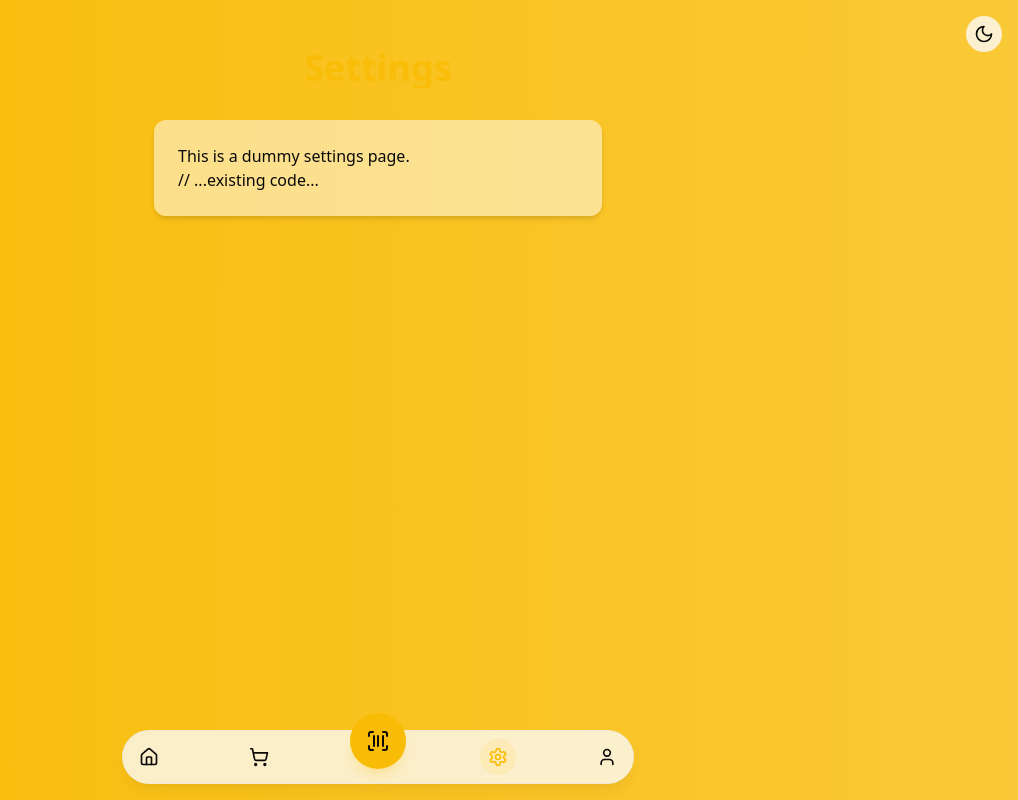
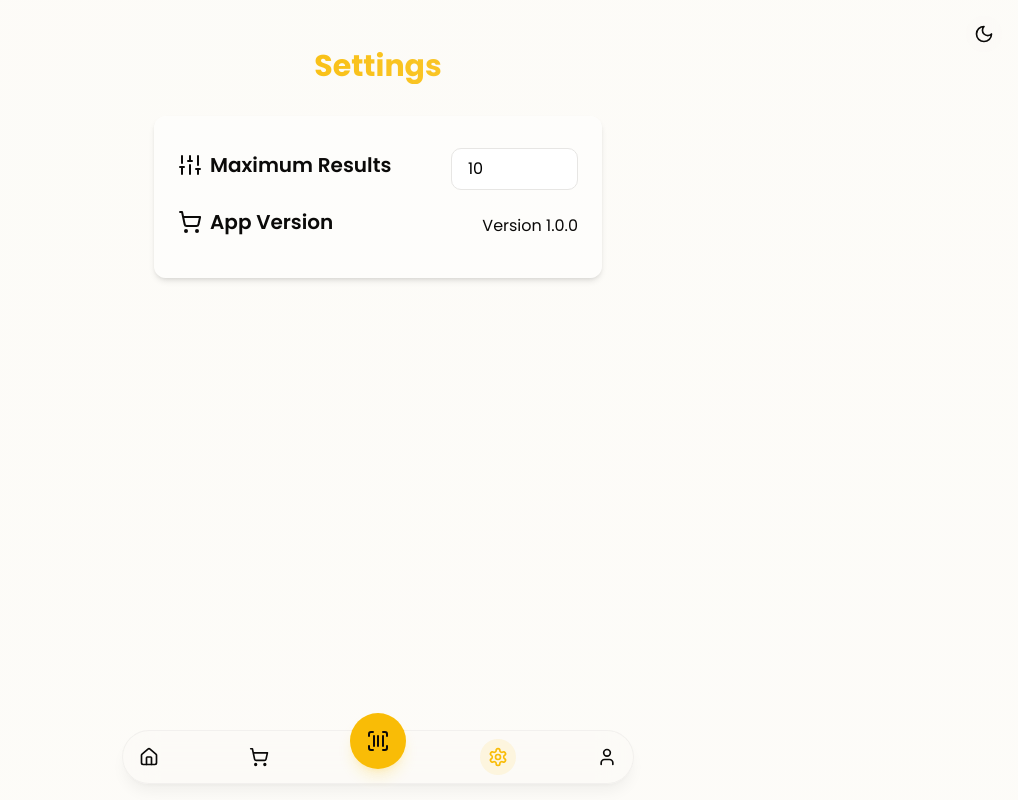
Before and after one commit to suchithh/goshop, a React (Vite) app: page /settings in a window 1280 px wide. Shown: the whole page, without its empty margins (262-1280 px from the left). Built offline with nearby package versions, Linux system fonts and the light colour scheme; no server answers.

Commit message:
Styling changes

```diff
--- a/index.html
+++ b/index.html
@@ -5,6 +5,7 @@
     <link rel="icon" type="image/svg+xml" href="/vite.svg" />
     <meta name="viewport" content="width=device-width, initial-scale=1.0" />
     <title>GoShop</title>
+    <link rel="stylesheet" href="https://fonts.googleapis.com/css2?family=Poppins:ital,wght@0,100;0,200;0,300;0,400;0,500;0,600;0,700;0,800;0,900;1,100;1,200;1,300;1,400;1,500;1,600;1,700;1,800;1,900&display=swap" />
   </head>
   <body>
     <div id="root"></div>
--- a/src/index.css
+++ b/src/index.css
@@ -71,6 +71,6 @@
     @apply border-border;
   }
   body {
-    @apply bg-gradient-to-br from-background via-background/95 to-background/90 text-foreground min-h-screen;
+    @apply bg-gradient-to-br from-background via-background/95 to-background/90 text-foreground min-h-screen font-sans;
   }
 }
--- a/src/pages/Account.jsx
+++ b/src/pages/Account.jsx
@@ -1,17 +1,22 @@
+import BottomNav from "@/components/BottomNav";
 import {
 	SignedIn,
 	SignedOut,
 	SignIn,
+	SignInButton,
 	UserButton,
 	useUser,
 } from "@clerk/clerk-react";
-// ...existing code...
 
 const Account = () => {
 	const { user } = useUser();
 
 	return (
-		<div className="min-h-screen p-4 bg-background text-foreground transition-colors duration-200">
+		<div className="min-h-screen p-4">
+			<div className="max-w-md mx-auto pt-12">
+				<h1 className="text-3xl font-bold text-center mb-8 bg-gradient-to-r from-primary to-primary/80 text-transparent bg-clip-text">
+					Your Account
+				</h1>
 				<SignedIn>
 					<div className="flex flex-col items-center">
 						<UserButton />
@@ -29,9 +34,11 @@ const Account = () => {
 					</div>
 				</SignedIn>
 				<SignedOut>
-				<SignIn path="/sign-in" routing="path" />
+					Sign in to sync your saved items across devices.
+					<SignInButton>Sign in</SignInButton>
 				</SignedOut>
-			// ...existing code...
+			</div>
+			<BottomNav />
 		</div>
 	);
 };
--- a/src/pages/Cart.jsx
+++ b/src/pages/Cart.jsx
@@ -21,7 +21,7 @@ const Cart = () => {
 	};
 
 	return (
-		<div className="min-h-screen p-4 bg-background text-foreground transition-colors duration-200">
+		<div className="min-h-screen p-4 ">
 			<button
 				onClick={() => navigate("/")}
 				className="mb-4 flex items-center gap-2"
--- a/src/pages/Home.jsx
+++ b/src/pages/Home.jsx
@@ -1,6 +1,6 @@
 import React, { useState } from "react";
 import { useNavigate } from "react-router-dom";
-import { Search } from "lucide-react";
+import { Search, ShoppingCart } from "lucide-react";
 import BottomNav from "@/components/BottomNav";
 
 const Home = () => {
@@ -17,9 +17,12 @@ const Home = () => {
 	return (
 		<div className="min-h-screen">
 			<div className="max-w-md mx-auto pt-12 px-4">
-				<h1 className="text-4xl font-bold text-center mb-8 bg-gradient-to-r from-primary to-primary/80 text-transparent bg-clip-text">
-					GoShop
-				</h1>
+				<div className="flex flex-col items-center mb-4">
+					<ShoppingCart className="h-12 w-12 text-primary dark:text-primary/80 mb-2" />
+					<h1 className="text-4xl font-bold text-center mb-8 bg-gradient-to-r from-primary to-primary/80 text-transparent bg-clip-text">
+						GoShop
+					</h1>
+				</div>
 
 				<div className="text-center mb-8 text-muted-foreground">
 					<p>Get started by searching for a product</p>
--- a/src/pages/ScanBarcode.jsx
+++ b/src/pages/ScanBarcode.jsx
@@ -19,7 +19,7 @@ const ScanBarcode = () => {
 	};
 
 	return (
-		<div className="min-h-screen bg-white dark:bg-gray-900 px-4">
+		<div className="min-h-screen bg-gradient-to-r from-primary to-primary/80 px-4">
 			<CollapsibleHeader title="Scan Product Barcode">
 				<Button
 					variant="ghost"
--- a/src/pages/Settings.jsx
+++ b/src/pages/Settings.jsx
@@ -1,16 +1,39 @@
-import React from "react";
+import React, { useState } from "react";
 import BottomNav from "@/components/BottomNav";
+import { useTheme } from "@/hooks/useTheme";
+import { Sliders, ShoppingCart } from "lucide-react";
 
 const Settings = () => {
+	const [maxResults, setMaxResults] = useState(10);
+
 	return (
-		<div className="min-h-screen bg-gradient-to-r from-primary to-primary/80 px-4">
+		<div className="min-h-screen px-4">
 			<div className="max-w-md mx-auto pt-12">
-				<h1 className="text-4xl font-bold text-center mb-8 bg-gradient-to-r from-primary to-primary/80 text-transparent bg-clip-text">
+				<h1 className="text-3xl font-bold text-center mb-8 bg-gradient-to-r from-primary to-primary/80 text-transparent bg-clip-text">
 					Settings
 				</h1>
-				<div className="bg-white bg-opacity-50 p-6 rounded-xl shadow-md">
-					<p>This is a dummy settings page.</p>
-					// ...existing code...
+				<div className="bg-white bg-opacity-50 p-6 rounded-xl shadow-md dark:shadow-lg">
+					<div className="mb-4 flex items-center">
+						<Sliders className="mr-2" />
+						<h2 className="text-xl font-semibold">Maximum Results</h2>
+						<input
+							type="number"
+							min="1"
+							max="100"
+							value={maxResults}
+							onChange={(e) => setMaxResults(e.target.value)}
+							className="mt-2 px-4 py-2 border rounded-md ml-auto
+									   bg-white dark:bg-gray-700
+									   text-black dark:text-white
+									   placeholder-gray-500 dark:placeholder-gray-400
+									   focus:outline-none focus:ring-2 focus:ring-primary"
+						/>
+					</div>
+					<div className="mb-4 flex items-center">
+						<ShoppingCart className="mr-2" />
+						<h2 className="text-xl font-semibold">App Version</h2>
+						<p className="mt-2 ml-auto">Version 1.0.0</p>
+					</div>
 				</div>
 			</div>
 			<BottomNav />
--- a/style.css
+++ b/style.css
@@ -1,5 +1,5 @@
 :root {
-  font-family: Inter, system-ui, Avenir, Helvetica, Arial, sans-serif;
+	font-family: "Poppins", sans-serif;
 	line-height: 1.5;
 	font-weight: 400;
 
--- a/tailwind.config.js
+++ b/tailwind.config.js
@@ -1,12 +1,12 @@
 /** @type {import('tailwindcss').Config} */
 export default {
 	darkMode: ["class"],
-  content: [
-    "./index.html",
-    "./src/**/*.{js,ts,jsx,tsx}",
-  ],
+	content: ["./index.html", "./src/**/*.{js,ts,jsx,tsx}"],
 	theme: {
 		extend: {
+			fontFamily: {
+				sans: ["Poppins", "sans-serif"],
+			},
 			colors: {
 				border: "hsl(var(--border))",
 				input: "hsl(var(--input))",
@@ -50,4 +50,4 @@ export default {
 		},
 	},
 	plugins: [require("tailwindcss-animate")],
-}
+};
```
Lines whose indentation alone changed are shown as unchanged.
